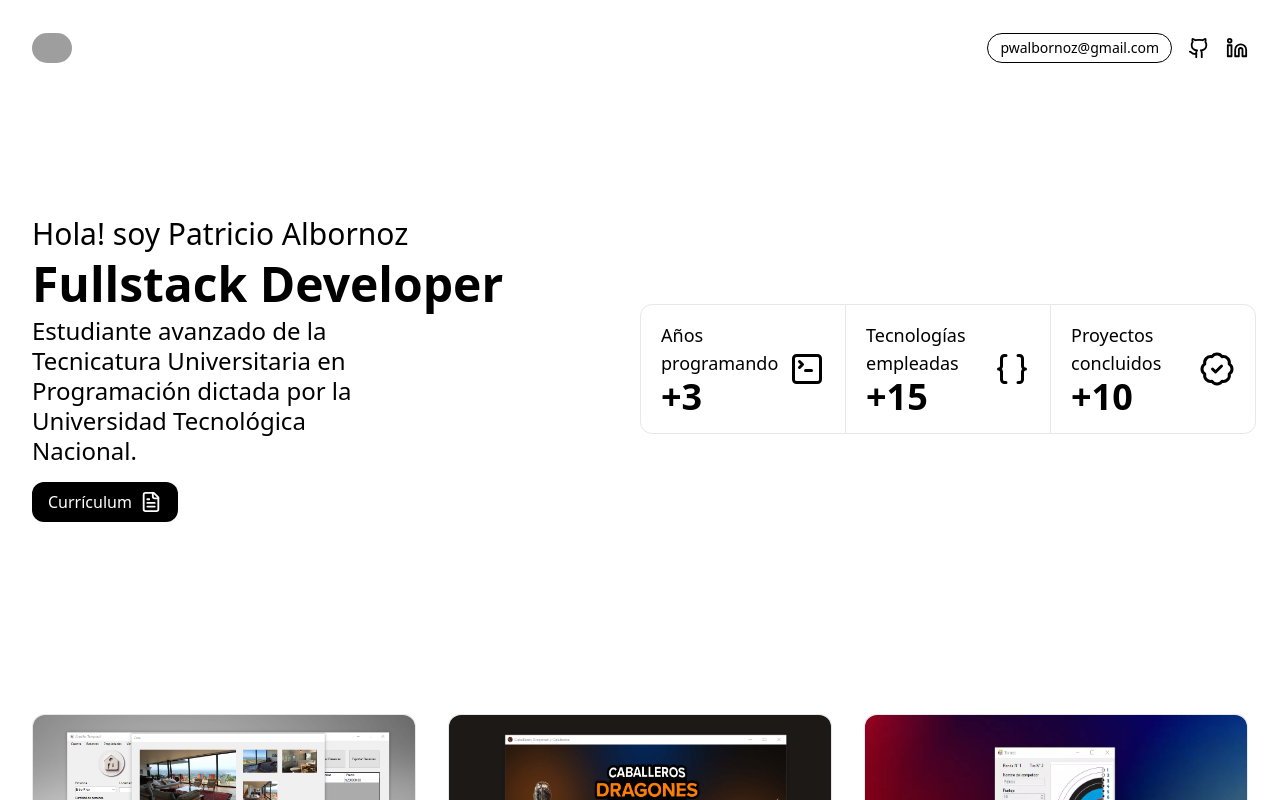
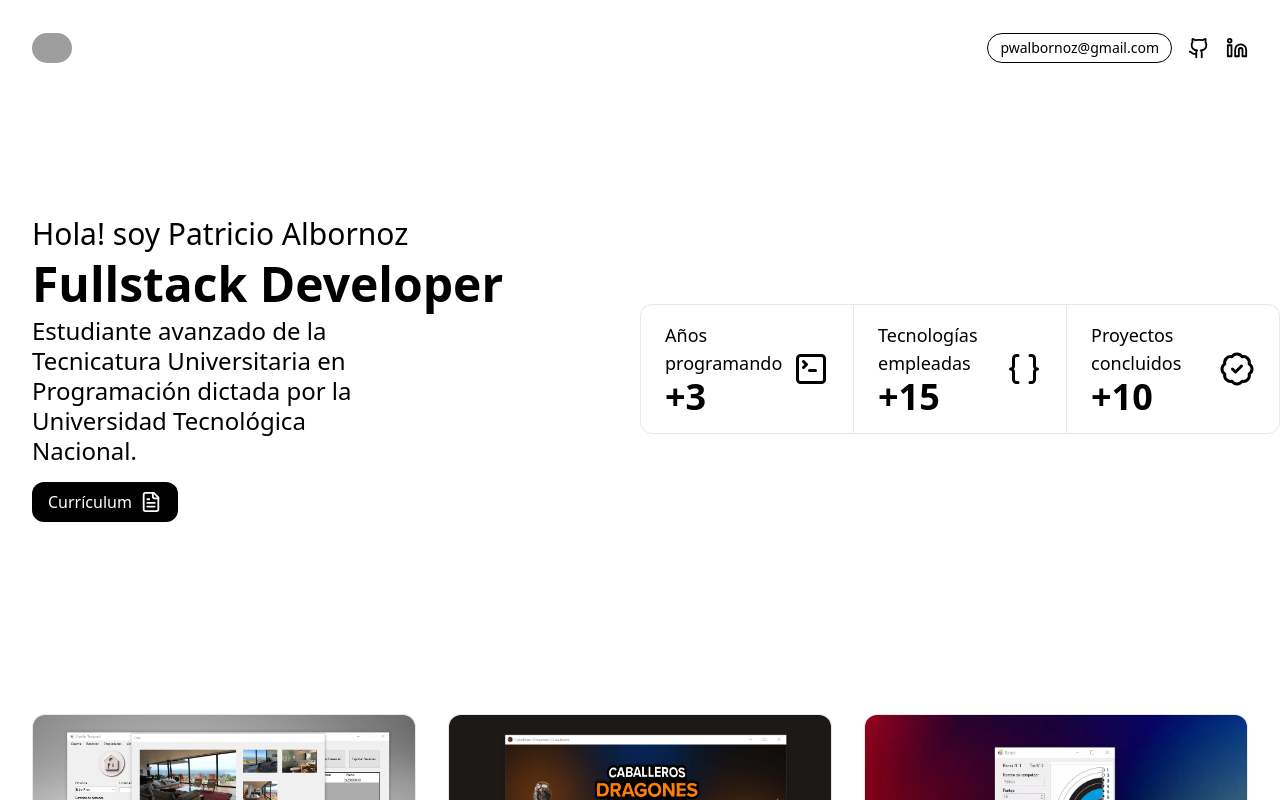
Before and after one commit to pato-1441/portfolio2024, a React (Vite) app: page / in a window 1280 px wide. Shown: the top 800 px of the page. Built offline with nearby package versions, Linux system fonts and the light colour scheme; grey boxes are pictures that could not be loaded.

Commit message:
shadow component modified

```diff
--- a/src/components/heroStats/HeroStats.jsx
+++ b/src/components/heroStats/HeroStats.jsx
@@ -9,21 +9,21 @@ const HeroStats = () => {
     >
       <div
         className="transition-all duration-150 hover:shadow-white hover:shadow-component flex items-center sm:gap-8
-        justify-between w-full border rounded-l-xl px-5 py-4"
+        justify-between w-full border rounded-l-xl px-6 py-4"
       >
         <StatCard qty={"+3"} title={"Años\nprogramando"} />
         <TerminalSquare className="w-9 h-9" />
       </div>
       <div
         className="transition-all duration-150 hover:shadow-white hover:shadow-component flex items-center sm:gap-8
-        justify-between w-full border-t border-b px-5 py-4"
+        justify-between w-full border-t border-b px-6 py-4"
       >
         <StatCard qty={"+15"} title={"Tecnologías\nempleadas"} />
         <Braces className="w-9 h-9" />
       </div>
       <div
         className="transition-all duration-150 hover:shadow-white hover:shadow-component flex items-center sm:gap-8
-        justify-between w-full border rounded-r-xl px-5 py-4"
+        justify-between w-full border rounded-r-xl px-6 py-4"
       >
         <StatCard qty={"+10"} title={"Proyectos\nconcluidos"} />
         <BadgeCheck className="w-9 h-9" />
--- a/tailwind.config.cjs
+++ b/tailwind.config.cjs
@@ -4,7 +4,7 @@ module.exports = {
     extend: {
       boxShadow: {
         button: "inset 0 -3px 8px 0.1px rgba(0, 0, 0, 1)",
-        component: "0px 0px 15px 0.5px rgba(0, 0, 0, 1)",
+        component: "inset 0 0px 10px 0.5px rgba(0, 0, 0, 1)",
       },
     },
   },
```
